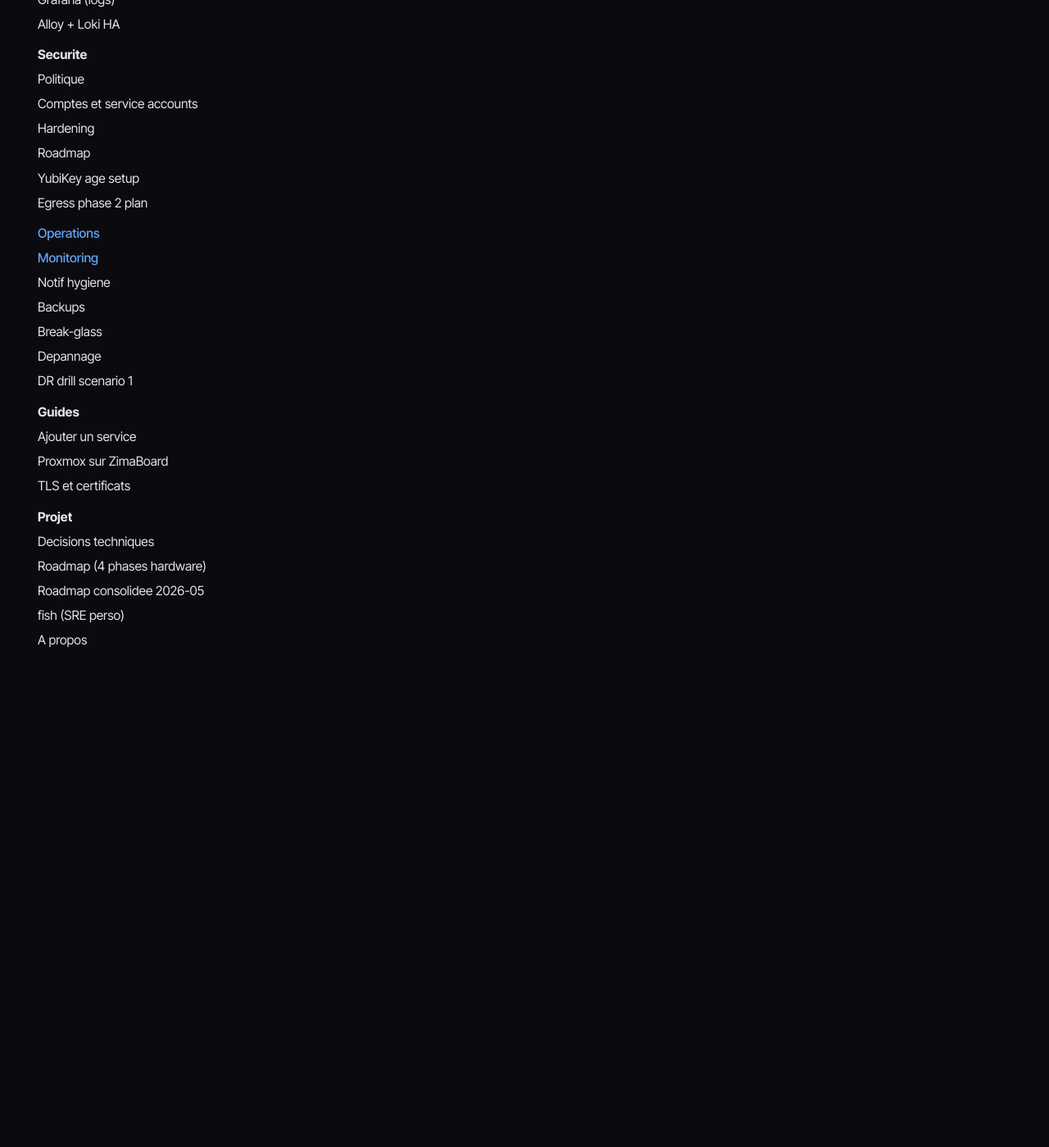
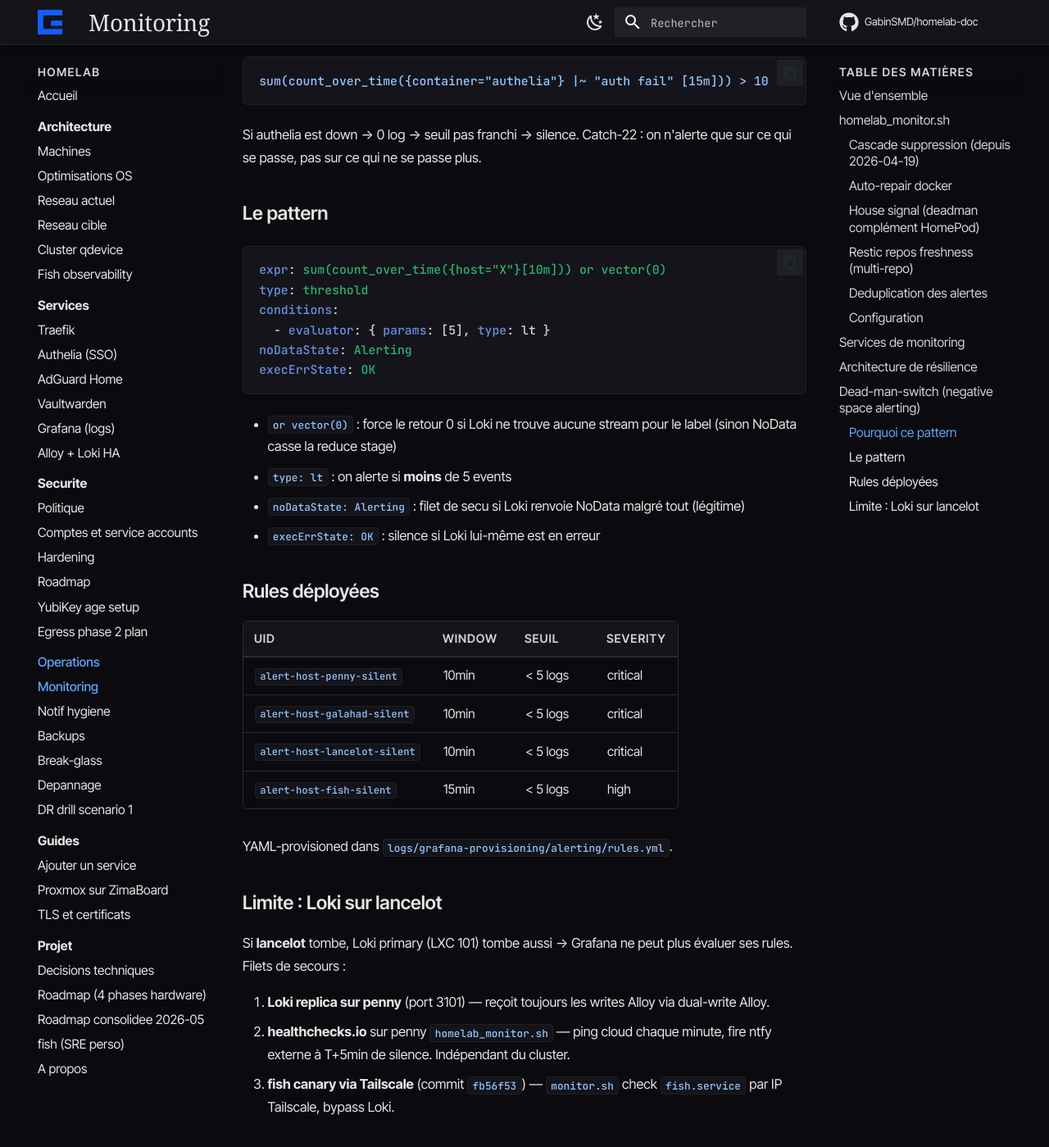
Before and after one commit to GabinSMD/homelab-doc, an MkDocs documentation site: the page built from docs/operations/monitoring.md, in a window 1280 px wide and 1400 px high, scrolled down 5592 px. Shown: the whole window at 82% size. Built offline with MkDocs 1.6.1 and Material for MkDocs 9.7.7, drawn with Linux system fonts in a browser that asks for light colours; some web fonts are replaced; comment, search, counter and statistics services are not loaded; some of the changed text lies outside the part shown.

Commit message:
docs(operations): section dead-man-switch alerting
Documente le pattern Grafana "negative space" ajoute en commit
homelab-config 5db3643 apres l'incident silencieux 31/05->03/06
(penny down 3 jours sans alerte).

- Explique le piege "rules sur la presence de logs" qui silence quand
  un host est down
- Documente le pattern technique (or vector(0), threshold lt,
  noDataState Alerting legitime ici)
- Liste les 4 rules host-silent deployees
- Note la limite "Loki sur lancelot" + filets de secours
  (replica penny, healthchecks.io, fish Tailscale canary)

````diff
--- a/docs/operations/monitoring.md
+++ b/docs/operations/monitoring.md
@@ -137,3 +137,54 @@
 
 !!! info "Pas de chevauchement"
     Le watchdog ne remplacé PAS le monitoring. Si le SSD se deconnecte, le kernel tourne toujours — le watchdog ne se déclenche pas. C'est `homelab_monitor.sh` qui alerte. Les trois couches sont complementaires.
+
+## Dead-man-switch (negative space alerting)
+
+Depuis 2026-06-03 (commit `5db3643`), quatre rules Grafana détectent l'**absence** de logs plutôt que leur présence.
+
+### Pourquoi ce pattern
+
+`homelab_monitor.sh` tourne **sur penny**. Si penny meurt, le moniteur meurt avec lui — et donc personne n'alerte. Observé concrètement entre le 2026-05-31 09:09 et le 2026-06-03 10:13 : 3 jours sans aucune alerte parce que penny était down.
+
+Les rules Grafana classiques (`authelia-failures`, `traefik-5xx`, etc.) regardent toutes la *présence* d'événements anormaux :
+
+```
+sum(count_over_time({container="authelia"} |~ "auth fail" [15m])) > 10
+```
+
+Si authelia est down → 0 log → seuil pas franchi → silence. Catch-22 : on n'alerte que sur ce qui se passe, pas sur ce qui ne se passe plus.
+
+### Le pattern
+
+```yaml
+expr: sum(count_over_time({host="X"}[10m])) or vector(0)
+type: threshold
+conditions:
+  - evaluator: { params: [5], type: lt }
+noDataState: Alerting
+execErrState: OK
+```
+
+- `or vector(0)` : force le retour 0 si Loki ne trouve aucune stream pour le label (sinon NoData casse la reduce stage)
+- `type: lt` : on alerte si **moins** de 5 events
+- `noDataState: Alerting` : filet de secu si Loki renvoie NoData malgré tout (légitime)
+- `execErrState: OK` : silence si Loki lui-même est en erreur
+
+### Rules déployées
+
+| UID | Window | Seuil | Severity |
+|---|---|---|---|
+| `alert-host-penny-silent` | 10min | < 5 logs | critical |
+| `alert-host-galahad-silent` | 10min | < 5 logs | critical |
+| `alert-host-lancelot-silent` | 10min | < 5 logs | critical |
+| `alert-host-fish-silent` | 15min | < 5 logs | high |
+
+YAML-provisioned dans `logs/grafana-provisioning/alerting/rules.yml`.
+
+### Limite : Loki sur lancelot
+
+Si **lancelot** tombe, Loki primary (LXC 101) tombe aussi → Grafana ne peut plus évaluer ses rules. Filets de secours :
+
+1. **Loki replica sur penny** (port 3101) — reçoit toujours les writes Alloy via dual-write Alloy.
+2. **healthchecks.io** sur penny `homelab_monitor.sh` — ping cloud chaque minute, fire ntfy externe à T+5min de silence. Indépendant du cluster.
+3. **fish canary via Tailscale** (commit `fb56f53`) — `monitor.sh` check `fish.service` par IP Tailscale, bypass Loki.
````
